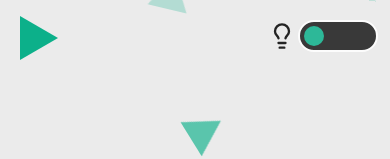
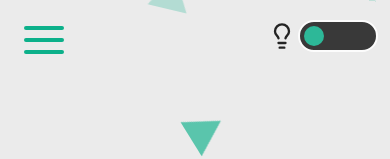
Before and after one commit to ReyOrdonez/MiPortafolio, a Next.js app: page / in a window 390 px wide. Shown: the top 159 px of the page. Built offline with nearby package versions, Linux system fonts and the light colour scheme.

Commit message:
Triangle button changed to hamburger Menu

```diff
--- a/components/navBarMobile/navBarMobile.js
+++ b/components/navBarMobile/navBarMobile.js
@@ -1,5 +1,6 @@
 "use client";
 import { useState } from "react";
+import { AlignJustify } from "lucide-react";
 
 const NavBarMobile = () => {
   const [open, setOpen] = useState(false);
@@ -34,12 +35,9 @@ const NavBarMobile = () => {
           <div className="bg-myGreen min-h-1 mr-[100%] group-hover:mx-0 transition-all duration-[190ms] ease-linear rounded-[1px]"></div>
         </a>
       </div>
-      <button
-        onClick={() => setOpen(!open)}
-        className={`transform ${
-          open == false ? "rotate-0" : "rotate-[300deg]"
-        } ml-5 mt-4 w-0 h-0 border-t-[22px] border-b-[22px] border-l-[38px] border-l-myGreen border-t-transparent border-b-transparent transition-rotate duration-[200ms] ease-in`}
-      ></button>
+      <button onClick={() => setOpen(!open)} className={` ml-5 mt-4 w-0 h-0`}>
+        <AlignJustify className="text-myGreen w-12 h-12" />
+      </button>
     </div>
   );
 };
```
